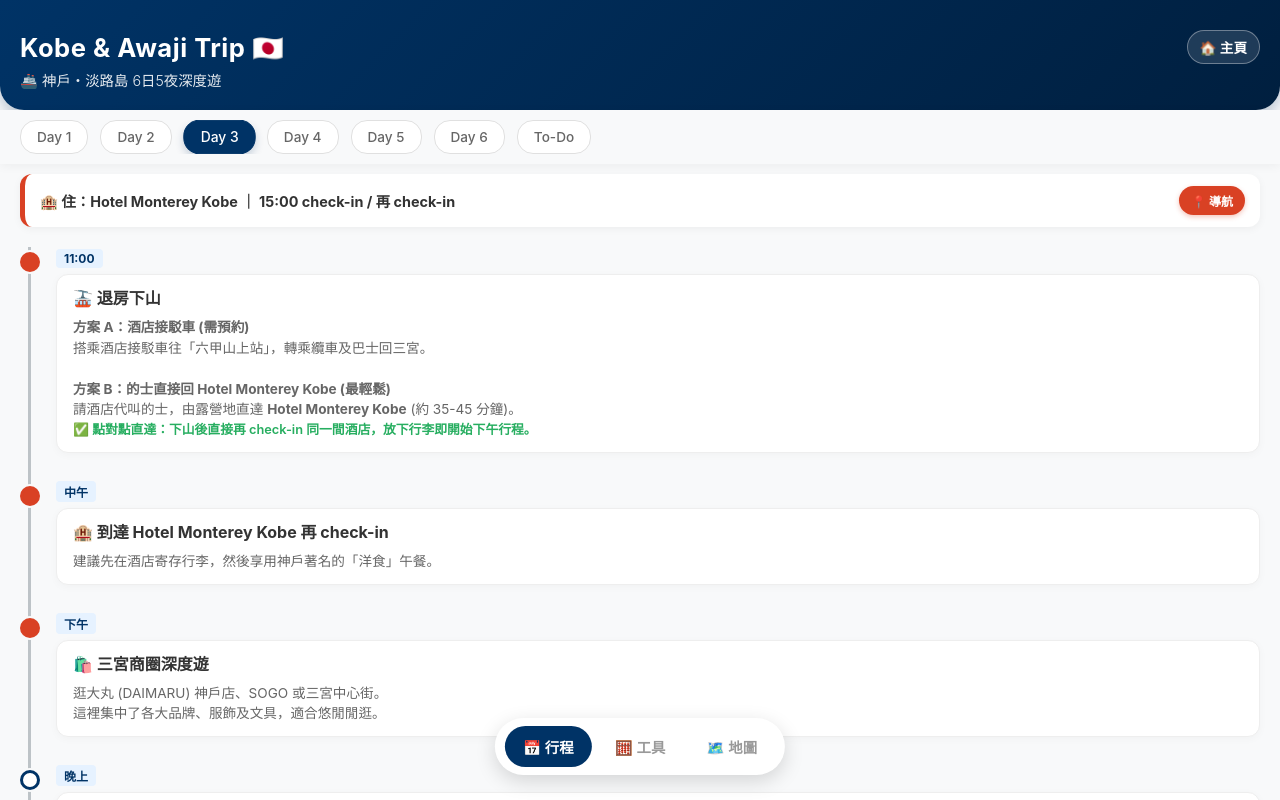
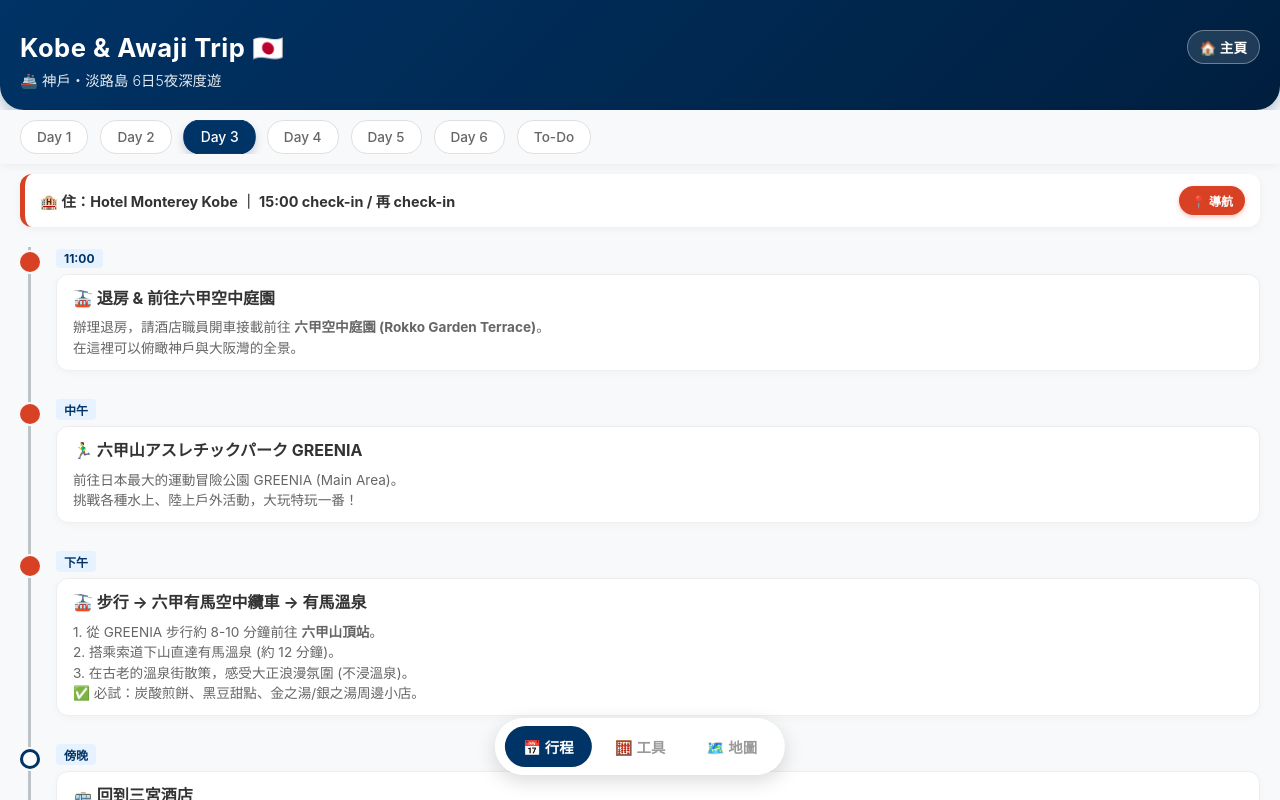
Before and after one commit to monmonmibo/monmonmibo.github.io, a React (Vite) app: page /ukb26 in a window 1280 px wide. Both pictures are taken after a click on the element "Day 3". Shown: the top 800 px of the page. Built offline with nearby package versions, Linux system fonts and the light colour scheme.

Commit message:
Refine UKB26 itinerary (Day 1, 3, 4) and fix navigation button wrapping across all pages

```diff
--- a/src/pages/CNX25/CNX25.module.css
+++ b/src/pages/CNX25/CNX25.module.css
@@ -257,6 +257,8 @@
     align-items: center;
     gap: 4px;
     box-shadow: 0 2px 5px rgba(224, 122, 95, 0.3);
+    white-space: nowrap;
+    flex-shrink: 0;
 }
 
 /* To-Do List */
--- a/src/pages/DAN26/DAN26.module.css
+++ b/src/pages/DAN26/DAN26.module.css
@@ -146,8 +146,8 @@
     align-items: center;
     gap: 4px;
     box-shadow: 0 2px 5px rgba(224, 122, 95, 0.3);
-    flex: 0 0 auto;
     white-space: nowrap;
+    flex-shrink: 0;
 }
 
 .timelineContainer {
--- a/src/pages/NGO26/NGO26.module.css
+++ b/src/pages/NGO26/NGO26.module.css
@@ -262,6 +262,8 @@
     align-items: center;
     gap: 4px;
     box-shadow: 0 2px 5px rgba(231, 76, 60, 0.3);
+    white-space: nowrap;
+    flex-shrink: 0;
 }
 
 /* To-Do List Styling */
--- a/src/pages/UKB26/UKB26.jsx
+++ b/src/pages/UKB26/UKB26.jsx
@@ -109,9 +109,8 @@ export default function UKB26() {
                 <div className={`${styles.timelineItem} ${styles.highlight}`}>
                   <div className={styles.timeLabel}>晚上</div>
                   <div className={styles.card}>
-                    <span className={styles.itemTitle}>🥩 晚餐：神戶牛大餐</span>
-                    <div className={styles.details}>推薦：Mouriya 或 Steak Land。</div>
-                    <div className={styles.tagRow}><span className={`${styles.tag} ${styles.reserved}`}>建議預約</span></div>
+                    <span className={styles.itemTitle}>🍱 晚餐：炭燒鰻魚飯</span>
+                    <div className={styles.details}>推薦：青葉 (Aoba) 或三宮周邊的名店，品嚐香脆肥美的炭燒鰻魚。</div>
                   </div>
                 </div>
               </div>
@@ -178,41 +177,52 @@ export default function UKB26() {
                 <div className={`${styles.timelineItem} ${styles.highlight}`}>
                   <div className={styles.timeLabel}>11:00</div>
                   <div className={styles.card}>
-                    <span className={styles.itemTitle}>🚠 退房下山</span>
+                    <span className={styles.itemTitle}>🚠 退房 & 前往六甲空中庭園</span>
                     <div className={styles.details}>
-                        <strong>方案 A：酒店接駁車 (需預約)</strong><br/>
-                        搭乘酒店接駁車往「六甲山上站」，轉乘纜車及巴士回三宮。<br/>
-                        <br/>
-                        <strong>方案 B：的士直接回 Hotel Monterey Kobe (最輕鬆)</strong><br/>
-                        請酒店代叫的士，由露營地直達 <strong>Hotel Monterey Kobe</strong> (約 35-45 分鐘)。<br/>
-                        <span style={{ fontSize: '0.8rem', color: '#27AE60', fontWeight: '600' }}>✅ 點對點直達：下山後直接再 check-in 同一間酒店，放下行李即開始下午行程。</span>
+                        辦理退房，請酒店職員開車接載前往 <strong>六甲空中庭園 (Rokko Garden Terrace)</strong>。<br/>
+                        在這裡可以俯瞰神戶與大阪灣的全景。
                     </div>
                   </div>
                 </div>
                 <div className={`${styles.timelineItem} ${styles.highlight}`}>
                   <div className={styles.timeLabel}>中午</div>
                   <div className={styles.card}>
-                    <span className={styles.itemTitle}>🏨 到達 Hotel Monterey Kobe 再 check-in</span>
-                    <div className={styles.details}>建議先在酒店寄存行李，然後享用神戶著名的「洋食」午餐。</div>
+                    <span className={styles.itemTitle}>🏃‍♂️ 六甲山アスレチックパーク GREENIA</span>
+                    <div className={styles.details}>
+                        前往日本最大的運動冒險公園 GREENIA (Main Area)。<br/>
+                        挑戰各種水上、陸上戶外活動，大玩特玩一番！
+                    </div>
                   </div>
                 </div>
                 <div className={`${styles.timelineItem} ${styles.highlight}`}>
                   <div className={styles.timeLabel}>下午</div>
                   <div className={styles.card}>
-                    <span className={styles.itemTitle}>🛍️ 三宮商圈深度遊</span>
+                    <span className={styles.itemTitle}>🚠 步行 → 六甲有馬空中纜車 → 有馬溫泉</span>
                     <div className={styles.details}>
-                        逛大丸 (DAIMARU) 神戶店、SOGO 或三宮中心街。<br/>
-                        這裡集中了各大品牌、服飾及文具，適合悠閒閒逛。
+                        1. 從 GREENIA 步行約 8-10 分鐘前往 <strong>六甲山頂站</strong>。<br/>
+                        2. 搭乘索道下山直達有馬溫泉 (約 12 分鐘)。<br/>
+                        3. 在古老的溫泉街散策，感受大正浪漫氛圍 (不浸溫泉)。<br/>
+                        ✅ 必試：炭酸煎餅、黑豆甜點、金之湯/銀之湯周邊小店。
+                    </div>
+                  </div>
+                </div>
+                <div className={styles.timelineItem}>
+                  <div className={styles.timeLabel}>傍晚</div>
+                  <div className={styles.card}>
+                    <span className={styles.itemTitle}>🚌 回到三宮酒店</span>
+                    <div className={styles.details}>
+                        從有馬溫泉搭乘「有馬急行巴士」或電車回到三宮 (約 30 分鐘)。<br/>
+                        抵達後辦理入住並放置行李。
                     </div>
                   </div>
                 </div>
                 <div className={styles.timelineItem}>
                   <div className={styles.timeLabel}>晚上</div>
                   <div className={styles.card}>
-                    <span className={styles.itemTitle}>🍽️ 繼續品嚐神戶美食</span>
+                    <span className={styles.itemTitle}>🍣 晚餐：新鮮壽司大餐</span>
                     <div className={styles.details}>
-                        除了洋食，三宮還有許多居酒屋或甜點店。<br/>
-                        逛完百貨公司後，找間舒服的餐廳慢慢享受晚餐。
+                        回到三宮後，享用高品質的日本壽司。<br/>
+                        推薦：三宮站周邊的職人手作壽司店或人氣迴轉壽司。
                     </div>
                   </div>
                 </div>
@@ -266,6 +276,16 @@ export default function UKB26() {
                         <strong>2. 原站轉乘：</strong>17:27 到達 <strong>洲本 ＩＣ</strong>，原地等候 <strong>17:44</strong> 的高速巴士。<br/>
                         <strong>3. 回到神戶：</strong>18:45 抵達 <strong>三宮BT(ミント)</strong>。<br/>
                         <span style={{ fontSize: '0.8rem', color: '#27AE60', fontWeight: '600' }}>✅ 完美對接：無需走路轉站，全家輕鬆即日來回。</span>
+                    </div>
+                  </div>
+                </div>
+                <div className={styles.timelineItem}>
+                  <div className={styles.timeLabel}>晚上</div>
+                  <div className={styles.card}>
+                    <span className={styles.itemTitle}>🥩 晚餐：日式燒肉大餐</span>
+                    <div className={styles.details}>
+                        回到三宮後，享用豐富的燒肉料理。<br/>
+                        推薦：三宮站附近的「燒肉一蘭」或其他高品質和牛燒肉店。
                     </div>
                   </div>
                 </div>
--- a/src/pages/UKB26/UKB26.module.css
+++ b/src/pages/UKB26/UKB26.module.css
@@ -262,6 +262,8 @@
     align-items: center;
     gap: 4px;
     box-shadow: 0 2px 5px rgba(217, 65, 36, 0.3);
+    white-space: nowrap;
+    flex-shrink: 0;
 }
 
 /* To-Do List Styling */
```
